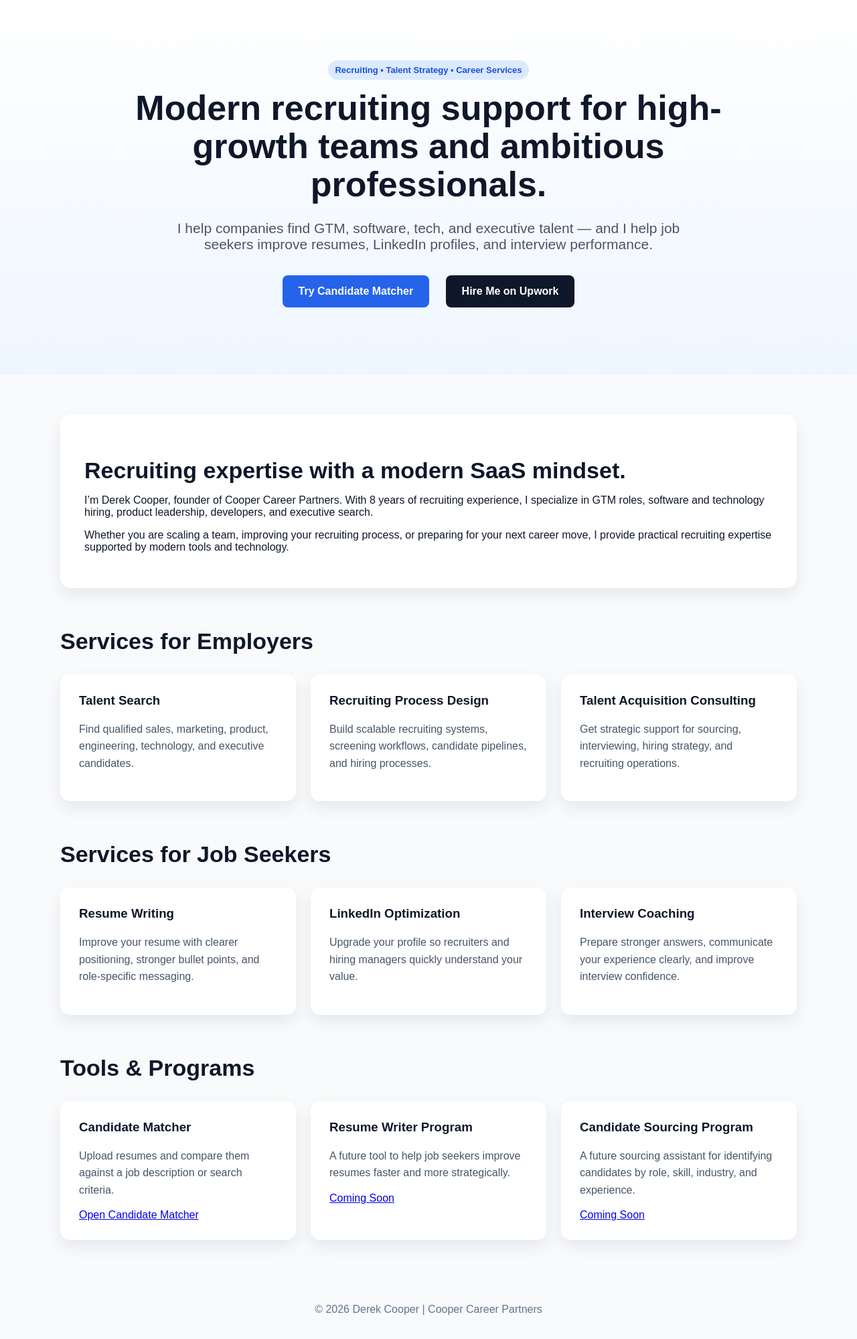
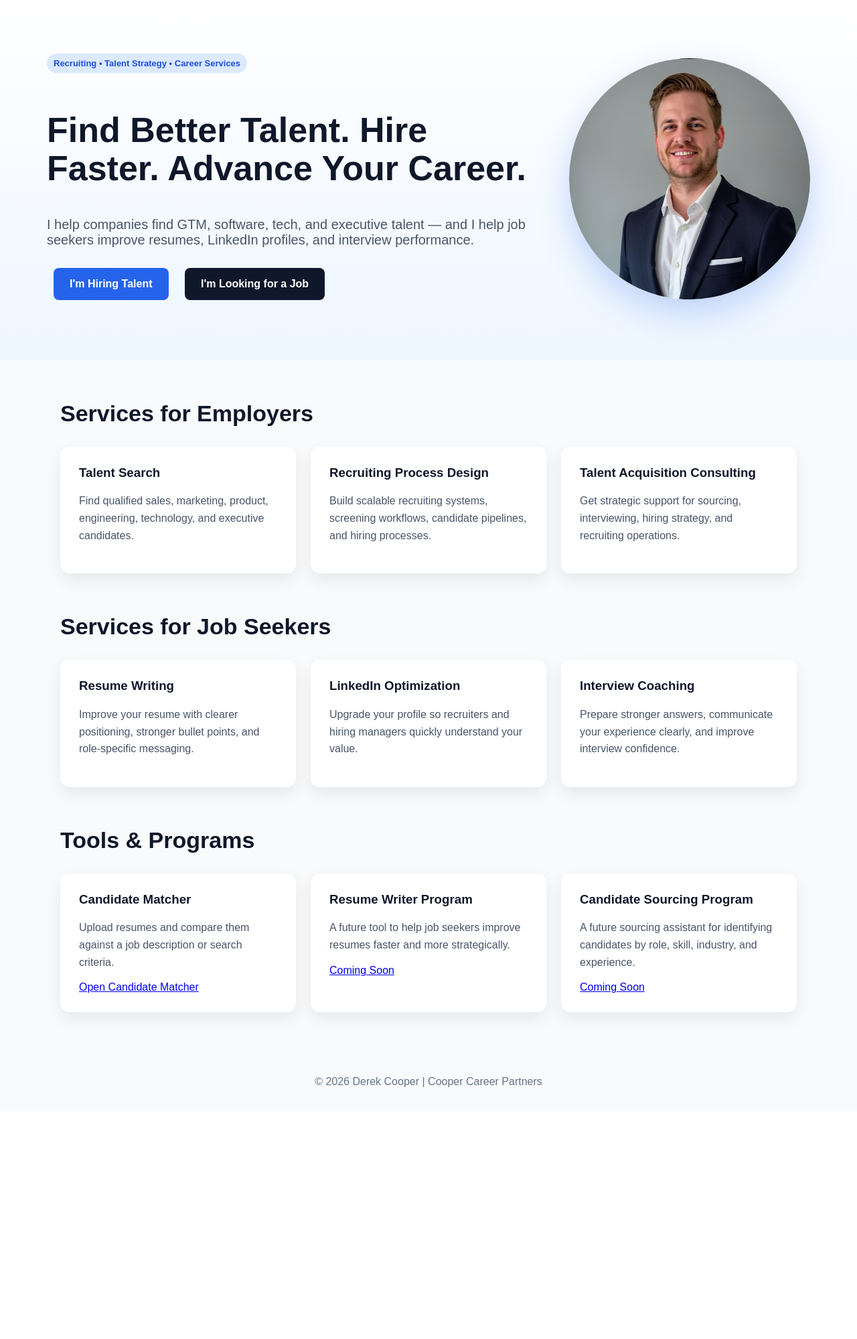
Before and after one commit to CooperCareerPartners/document-ranker, a Flask app: page / in a window 1280 px wide. Shown: the part 71-2070 px from the top of the page at 67% size. After the commit the page ends 1694 px from the top, so only its background shows below. Run offline with Flask 3, Linux system fonts and the light colour scheme.

Commit message:
add headshot and audience buttons

```diff
--- a/templates/home.html
+++ b/templates/home.html
@@ -7,9 +7,36 @@
         nav { display: flex; justify-content: space-between; align-items: center; padding: 22px 50px; background: white; border-bottom: 1px solid #e5e7eb; }
         .brand { font-weight: 800; font-size: 22px; }
         nav a { margin-left: 24px; text-decoration: none; color: #334155; font-weight: 600; }
-        .hero { padding: 90px 50px; text-align: center; background: linear-gradient(180deg, #ffffff, #eef6ff); }
-        .hero h1 { font-size: 52px; max-width: 900px; margin: auto; line-height: 1.1; }
-        .hero p { font-size: 21px; max-width: 760px; margin: 24px auto; color: #475569; }
+  .hero {
+    display: flex;
+    justify-content: space-between;
+    align-items: center;
+    gap: 40px;
+    padding: 80px 70px;
+    background: linear-gradient(180deg, #ffffff, #eef6ff);
+}
+
+.hero-left {
+    flex: 1;
+}
+
+.hero-left h1 {
+    font-size: 52px;
+    line-height: 1.1;
+}
+
+.hero-left p {
+    font-size: 20px;
+    color: #475569;
+}
+
+.hero-photo img {
+    width: 360px;
+    height: 360px;
+    object-fit: cover;
+    border-radius: 50%;
+    box-shadow: 0 20px 50px rgba(37, 99, 235, 0.25);
+}
         .button { display: inline-block; margin: 10px; padding: 15px 24px; border-radius: 8px; text-decoration: none; font-weight: 700; }
         .primary { background: #2563eb; color: white; }
         .secondary { background: #0f172a; color: white; }
@@ -39,31 +66,29 @@
 </nav>
 
 <section class="hero">
-    <div class="tag">Recruiting • Talent Strategy • Career Services</div>
-    <h1>Modern recruiting support for high-growth teams and ambitious professionals.</h1>
-    <p>
-        I help companies find GTM, software, tech, and executive talent — and I help job seekers improve resumes,
-        LinkedIn profiles, and interview performance.
-    </p>
-    <a class="button primary" href="/candidate-matcher">Try Candidate Matcher</a>
-    <a class="button secondary" href="/upwork" target="_blank">Hire Me on Upwork</a>
-</section>
+    <div class="hero-left">
+        <div class="tag">Recruiting • Talent Strategy • Career Services</div>
 
-<section class="section">
-    <div class="about">
-        <h2>Recruiting expertise with a modern SaaS mindset.</h2>
+        <h1>Find Better Talent. Hire Faster. Advance Your Career.</h1>
+
         <p>
-            I’m Derek Cooper, founder of Cooper Career Partners. With 8 years of recruiting experience, I specialize in
-            GTM roles, software and technology hiring, product leadership, developers, and executive search.
+            I help companies find GTM, software, tech, and executive talent —
+            and I help job seekers improve resumes, LinkedIn profiles,
+            and interview performance.
         </p>
-        <p>
-            Whether you are scaling a team, improving your recruiting process, or preparing for your next career move,
-            I provide practical recruiting expertise supported by modern tools and technology.
-        </p>
+
+        <div class="buttons">
+            <a class="button primary" href="#employers">I'm Hiring Talent</a>
+            <a class="button secondary" href="#jobseekers">I'm Looking for a Job</a>
+        </div>
+    </div>
+
+    <div class="hero-photo">
+        <img src="{{ url_for('static', filename='headshot.jpg') }}" alt="Derek Cooper">
     </div>
 </section>
 
-<section class="section">
+<section id="employers" class="section">
     <h2>Services for Employers</h2>
     <div class="grid">
         <div class="card">
@@ -81,7 +106,7 @@
     </div>
 </section>
 
-<section class="section">
+<section id="jobseekers" class="section">
     <h2>Services for Job Seekers</h2>
     <div class="grid">
         <div class="card">
```
Also changed, not shown: static/headshot.jpg (added).
